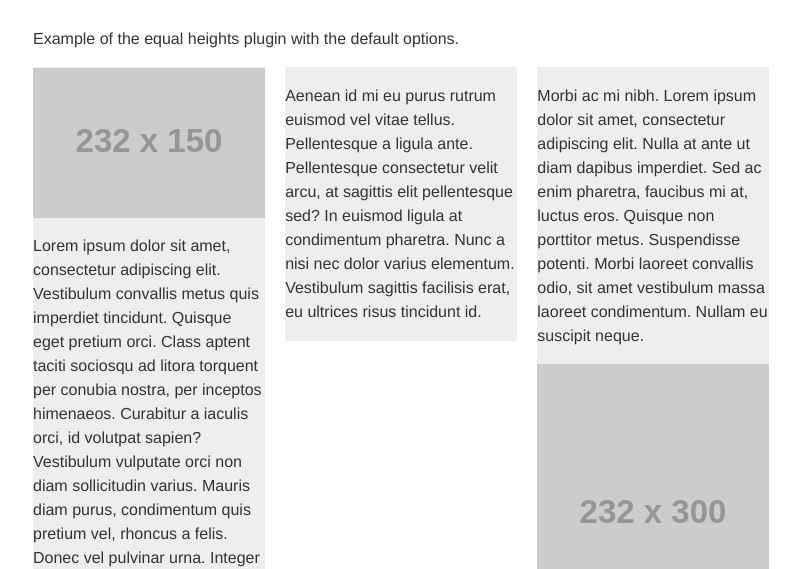
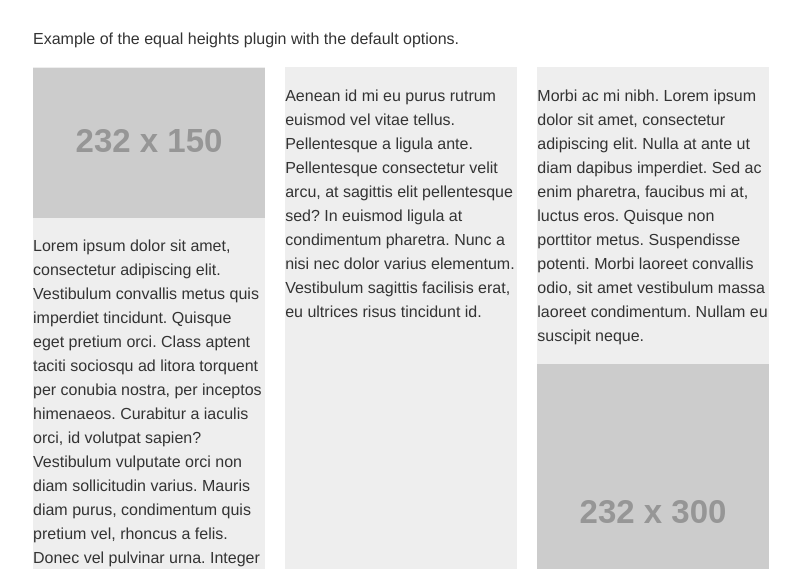
Before and after one commit to pvoznyuk/jquery.equal-heights, a website: page index.html in a window 1280 px wide. Shown: the part 236-805 px from the top of the page, without its empty margins (223-1023 px from the left). Drawn offline with Linux system fonts and the light colour scheme; placeholder pictures from the web are drawn by us.

Commit message:
Fixed demo.

```diff
--- a/index.html
+++ b/index.html
@@ -25,21 +25,21 @@
             <div class="example-A">
                 <div class="columns cf">
                     <div class="column">
-                        <article class="column-box">
+                        <div class="column-box">
                             <img alt="" src="http://placehold.it/232x150">
                             <p>Lorem ipsum dolor sit amet, consectetur adipiscing elit. Vestibulum convallis metus quis imperdiet tincidunt. Quisque eget pretium orci. Class aptent taciti sociosqu ad litora torquent per conubia nostra, per inceptos himenaeos. Curabitur a iaculis orci, id volutpat sapien? Vestibulum vulputate orci non diam sollicitudin varius. Mauris diam purus, condimentum quis pretium vel, rhoncus a felis. Donec vel pulvinar urna. Integer adipiscing quis risus at hendrerit! Nulla elementum, lacus vel consequat facilisis, libero dolor auctor purus, dignissim porta mauris velit ac nibh?</p>
-                        </article><!-- end column-box -->
+                        </div><!-- end column-box -->
                     </div><!-- end column -->
                     <div class="column">
-                        <article class="column-box">
+                        <div class="column-box">
                         <p>Aenean id mi eu purus rutrum euismod vel vitae tellus. Pellentesque a ligula ante. Pellentesque consectetur velit arcu, at sagittis elit pellentesque sed? In euismod ligula at condimentum pharetra. Nunc a nisi nec dolor varius elementum. Vestibulum sagittis facilisis erat, eu ultrices risus tincidunt id.</p>
-                        </article><!-- end column-box -->
+                        </div><!-- end column-box -->
                     </div><!-- end column -->
                     <div class="column">
-                        <article class="column-box">
+                        <div class="column-box">
                         <p>Morbi ac mi nibh. Lorem ipsum dolor sit amet, consectetur adipiscing elit. Nulla at ante ut diam dapibus imperdiet. Sed ac enim pharetra, faucibus mi at, luctus eros. Quisque non porttitor metus. Suspendisse potenti. Morbi laoreet convallis odio, sit amet vestibulum massa laoreet condimentum. Nullam eu suscipit neque.</p>
                         <p><img alt="" src="http://placehold.it/232x300"></p>
-                        </article><!-- end column-box -->
+                        </div><!-- end column-box -->
                     </div><!-- end column -->
                 </div><!-- end columns -->
             </div><!-- .example-A -->
```
